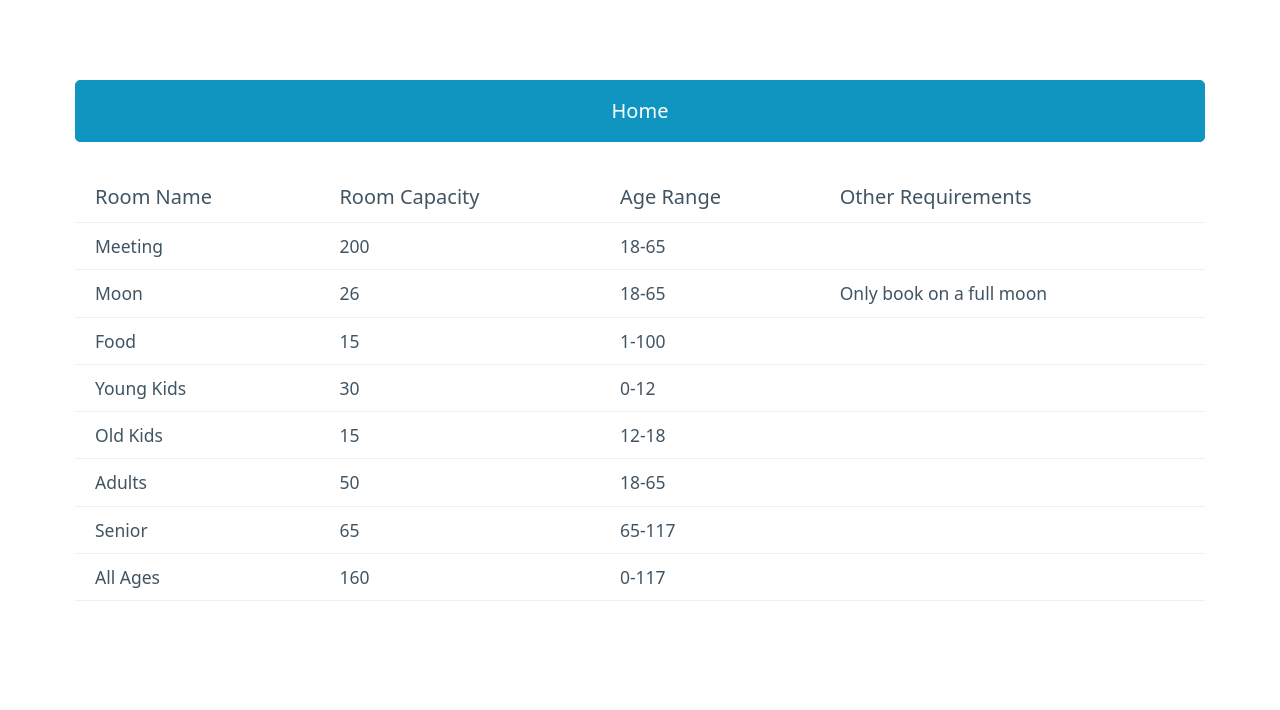
After one commit to Derv6464/softwareTesting, a Flask app: page /room_details in a window 1280 px wide. The commit adds this page. Shown: the top 710 px of the page. Run offline with Flask 3, Linux system fonts and the light colour scheme.

Commit message:
html done

```diff
--- a/constaints.py
+++ b/constaints.py
@@ -44,7 +44,7 @@ allTimes = [
 allRooms = [
     Room("Meeting", 200, 65, 18),
     Room("Moon", 18, 65, 26),
-    Room("Food", 15, 100, 1),
+    Room("Food", 15, 117, 1),
     Room("Young Kids", 30, 12, 0),
     Room("Old Kids", 15, 18, 12),
     Room("Adults", 50, 65, 18),
--- a/main.py
+++ b/main.py
@@ -70,5 +70,15 @@ def onTimeSubmit():
         return render_template("selectTime.html", data=times)
 
 
+@app.route("/room_details", methods=["POST", "GET"])
+def roomDetails():
+    return render_template("details.html")
+
+
+@app.route("/", methods=["POST", "GET"])
+def backHome():
+    return render_template("home.html", data=c.allRooms, datetime=datetime)
+
+
 if __name__ == "__main__":
     app.run()
--- /dev/null
+++ b/templates/details.html
@@ -0,0 +1,75 @@
+<!DOCTYPE html>
+<html>
+
+<head>
+    <link rel="stylesheet" href="https://cdn.jsdelivr.net/npm/@picocss/pico@1/css/pico.min.css">
+    <title>Bookings</title>
+</head>
+
+<body>
+    <main class="container">
+        <form action="/" method="POST">
+            <button href="home.html">Home</button>
+        </form>
+        <table>
+            <tr>
+                <th>Room Name</th>
+                <th>Room Capacity</th>
+                <th>Age Range</th>
+                <th>Other Requirements</th>
+            </tr>
+            <tr>
+                <td>Meeting</td>
+                <td>200</td>
+                <td>18-65</td>
+                <td></td>
+            </tr>
+            <tr>
+                <td>Moon</td>
+                <td>26</td>
+                <td>18-65</td>
+                <td>Only book on a full moon</td>
+            </tr>
+            <tr>
+                <td>Food</td>
+                <td>15</td>
+                <td>1-100</td>
+                <td></td>
+            </tr>
+            <tr>
+                <td>Young Kids</td>
+                <td>30</td>
+                <td>0-12</td>
+                <td></td>
+            </tr>
+            <tr>
+                <td>Old Kids</td>
+                <td>15</td>
+                <td>12-18</td>
+                <td></td>
+            </tr>
+            <tr>
+                <td>Adults</td>
+                <td>50</td>
+                <td>18-65</td>
+                <td></td>
+            </tr>
+            <tr>
+                <td>Senior</td>
+                <td>65</td>
+                <td>65-117</td>
+                <td></td>
+            </tr>
+            <tr>
+                <td>All Ages</td>
+                <td>160</td>
+                <td>0-117</td>
+                <td></td>
+            </tr>
+        </table>
+    </main>
+
+
+</body>
+
+</html>
```
Also changed, not shown: templates/home.html (+9 -4 lines).
